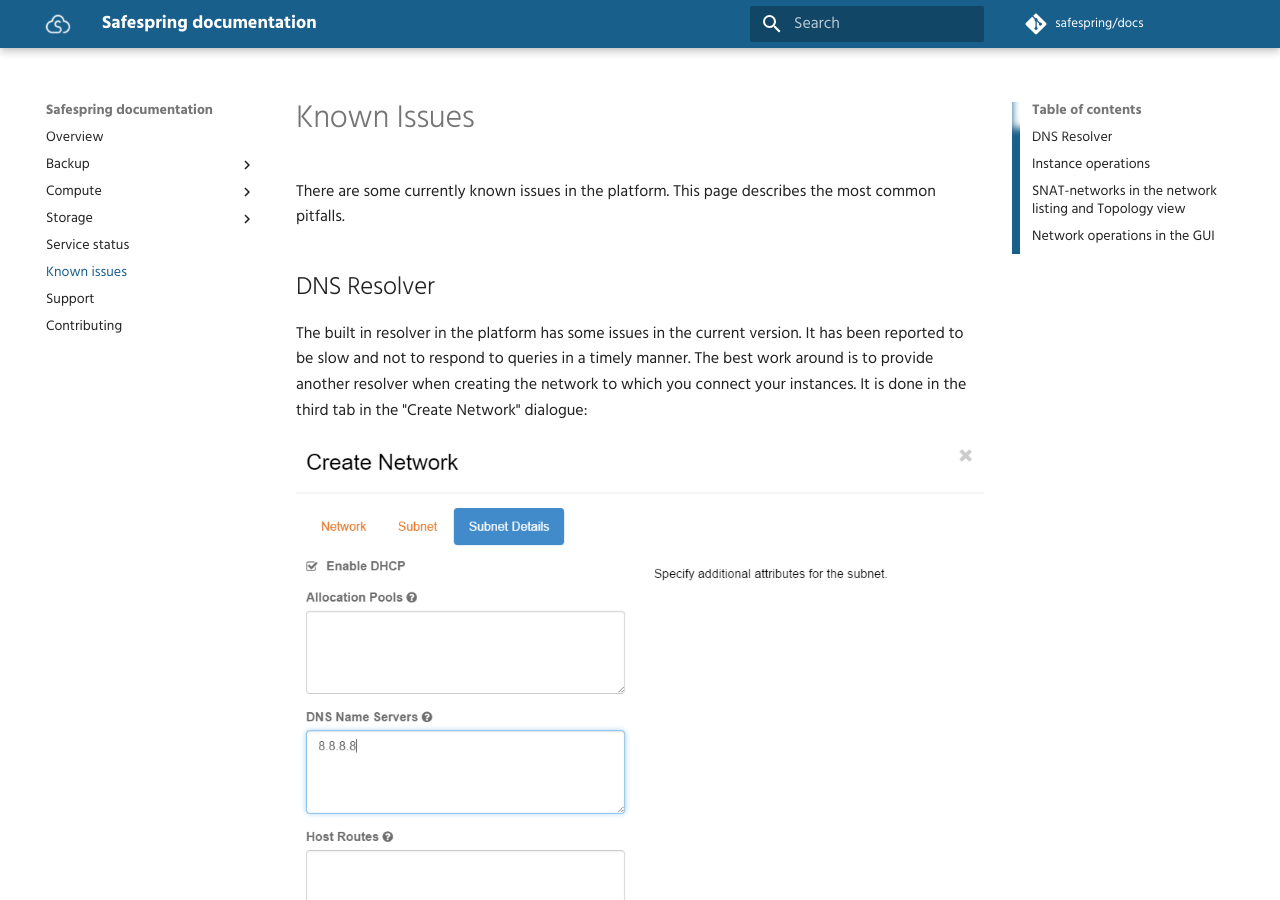
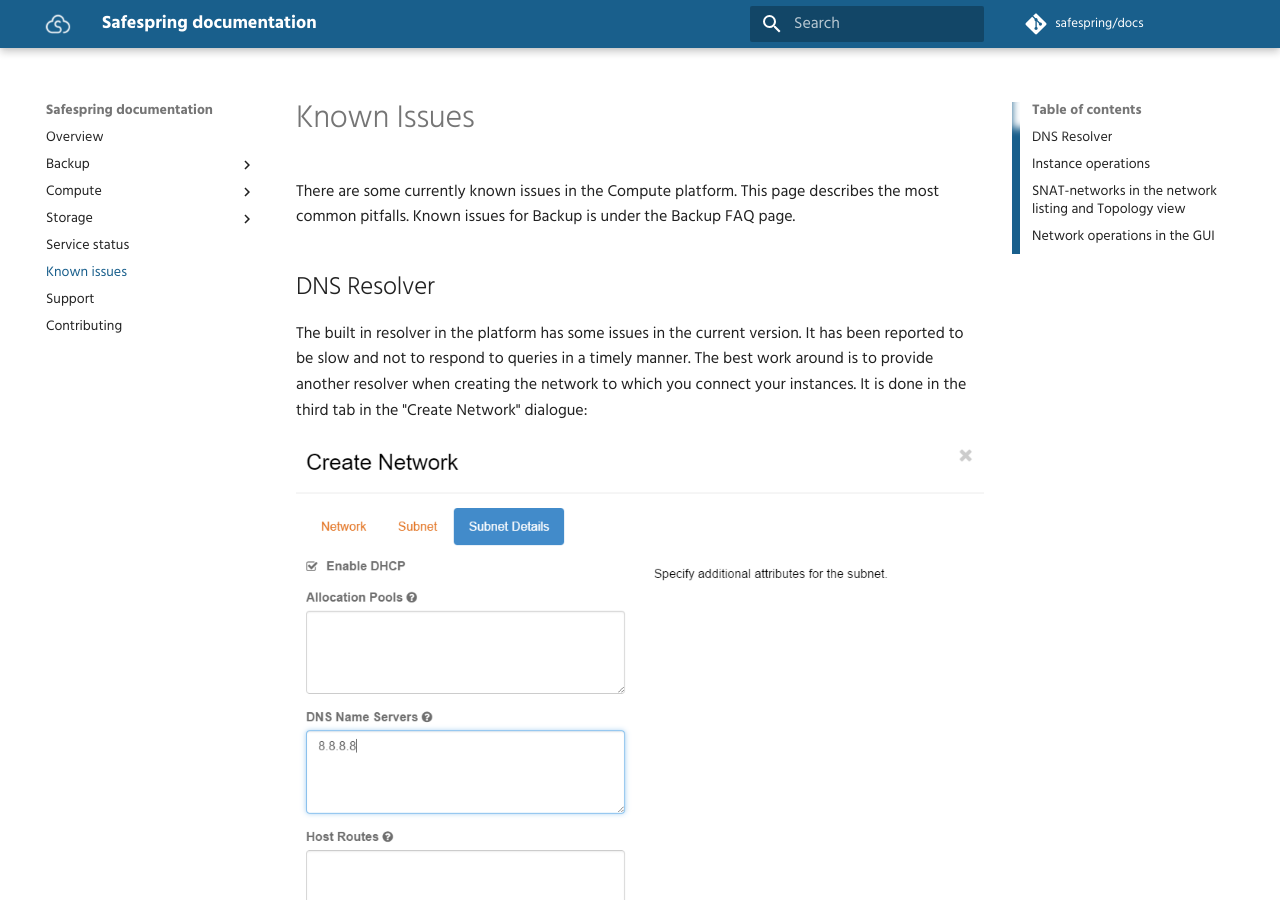
Before and after one commit to safespring/docs, an MkDocs documentation site: the page built from content/known-issues.md, in a window 1280 px wide and 900 px high. Built offline with MkDocs 1.6.1 and Material for MkDocs 9.7.7, drawn with Linux system fonts in a browser that asks for light colours; comment, search, counter and statistics services are not loaded; old or Windows-style settings are respelled for this version of MkDocs.

Commit message:
Add 1400 dir case for BaaS, and hint at BaaS FAQ at known issues page

```diff
--- a/content/known-issues.md
+++ b/content/known-issues.md
@@ -1,5 +1,5 @@
 #Known Issues
-There are some currently known issues in the platform. This page describes the most common pitfalls.
+There are some currently known issues in the Compute platform. This page describes the most common pitfalls. Known issues for Backup is under the Backup FAQ page.
 
 ##DNS Resolver
 The built in resolver in the platform has some issues in the current version. It has been reported to be slow and not to respond to queries in a timely manner. The best work around is to provide another resolver when creating the network to which you connect your instances. It is done in the third tab in the "Create Network" dialogue:
```
Also changed, not shown: content/backup/faq.md (+2 -0 lines).
